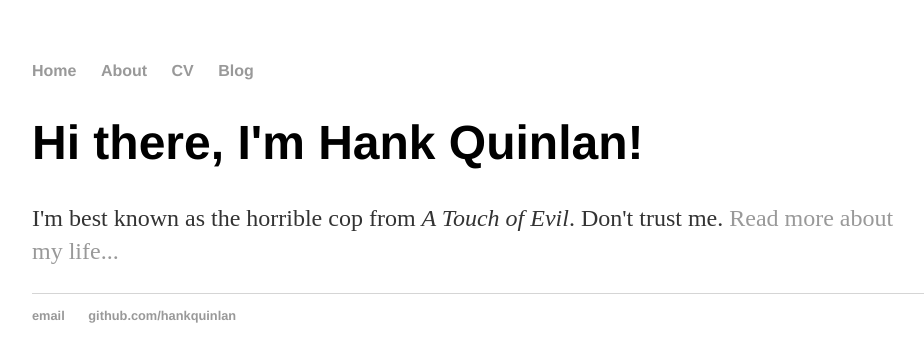
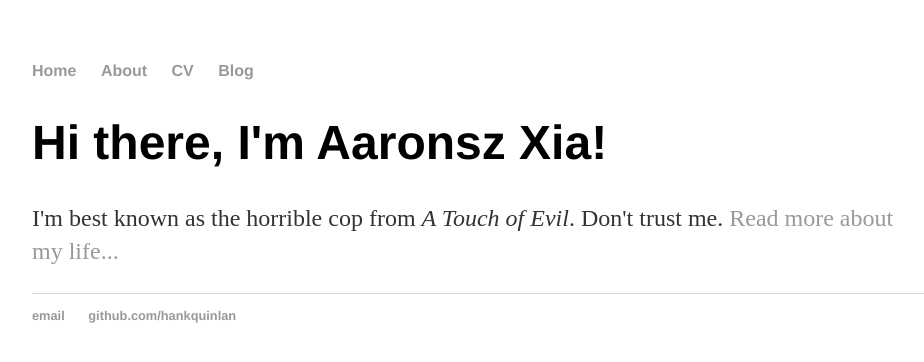
Before and after one commit to AaronszXia/AaronszXia.github.io, a Jekyll site: the page built from index.html, in a window 1280 px wide. Shown: the top 362 px of the page, without its empty margins (160-1084 px from the left). Built offline with Jekyll 4.4.1, drawn with Linux system fonts in a browser that asks for light colours.

Commit message:
更新网站名称

```diff
--- a/index.html
+++ b/index.html
@@ -1,10 +1,9 @@
 ---
 layout: default
-title: Hank Quinlan, Horrible Cop
+title: 夏龙飞的个人博客|Aaronsz Xia's Blog
 ---
 
 <div class="blurb">
-	<h1>Hi there, I'm Hank Quinlan!</h1>
-	<p>I'm best known as the horrible cop from <em>A Touch of Evil</em>. Don't trust me. <a href="/about">Read more about
-			my life...</a></p>
+	<h1>Hi there, I'm Aaronsz Xia!</h1>
+	<p>I'm best known as the horrible cop from <em>A Touch of Evil</em>. Don't trust me. <a href="/about">Read more about my life...</a></p>
 </div>
```
